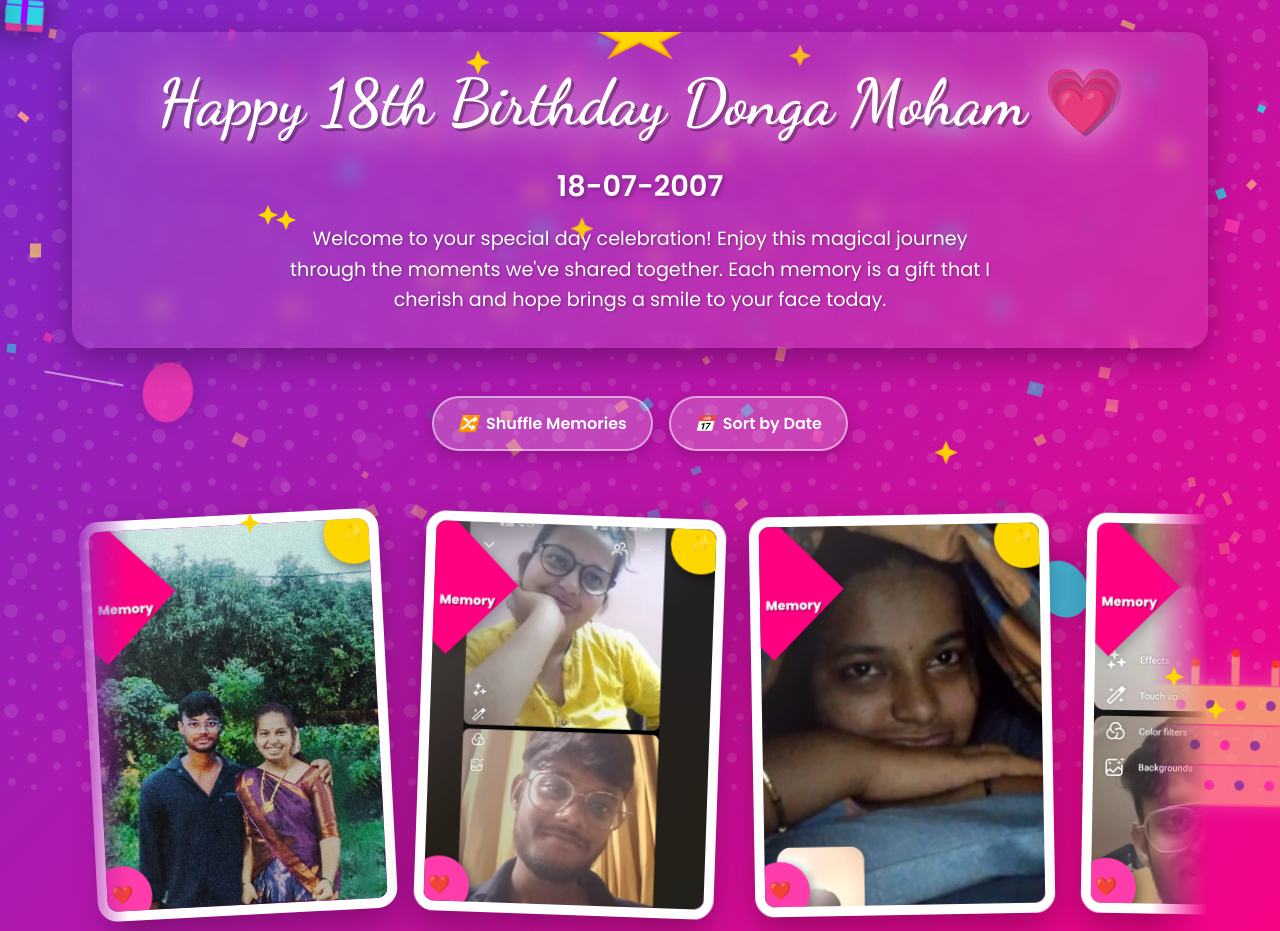
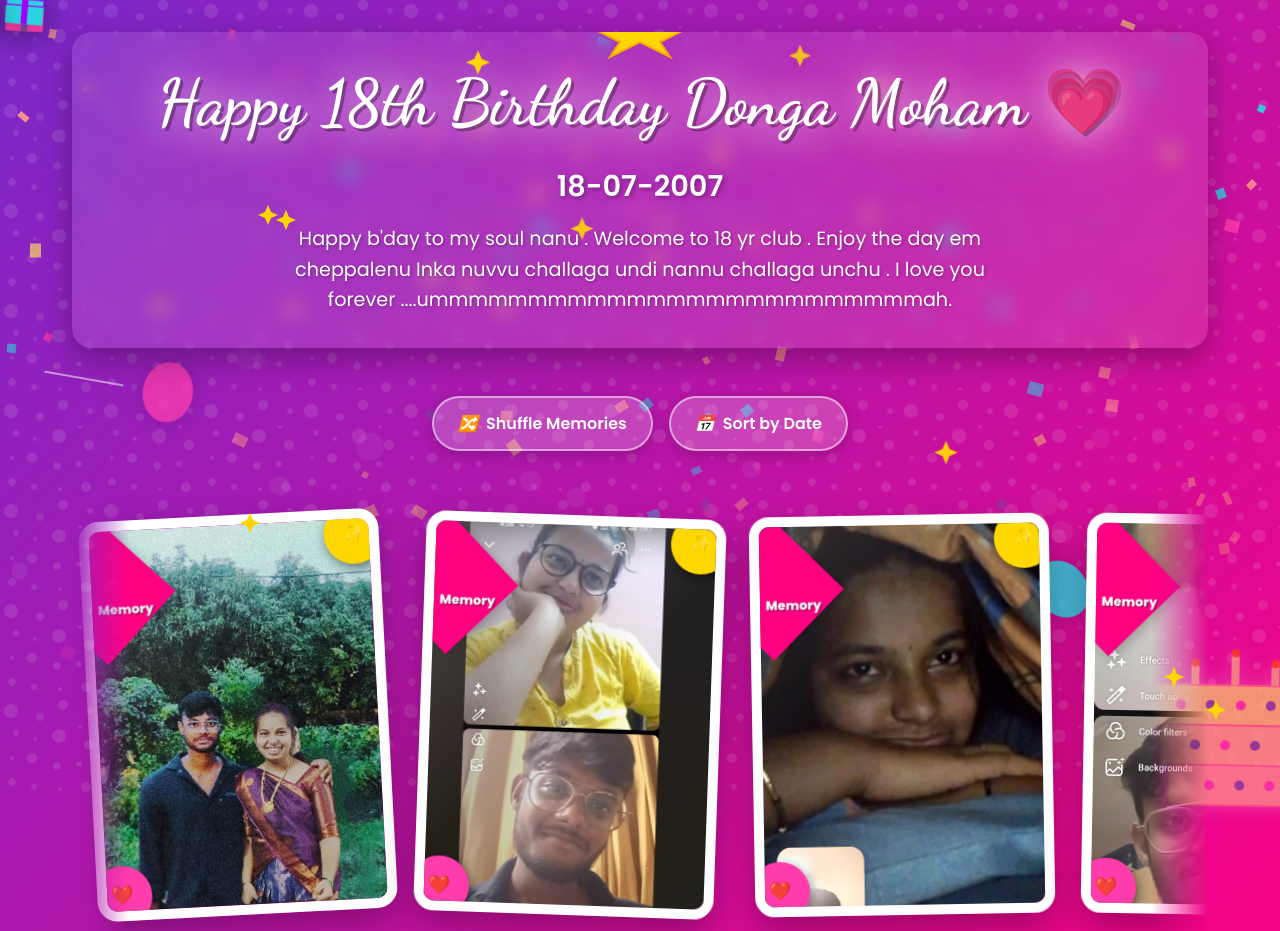
Before and after one commit to Raju1808/your-Raju1808.github.io, a plain HTML site: page memory.html in a window 1280 px wide. Shown: the top 931 px of the page. Drawn offline with Linux system fonts and the light colour scheme.

Commit message:
Update memory.html

```diff
--- a/memory.html
+++ b/memory.html
@@ -790,7 +790,7 @@
             </div>
             <h1>Happy 18th Birthday Donga Moham 💗</h1>
             <div class="birth-date">18-07-2007</div>
-            <p>Welcome to your special day celebration! Enjoy this magical journey through the moments we've shared together. Each memory is a gift that I cherish and hope brings a smile to your face today.</p>
+            <p>Happy b'day to my soul nanu . Welcome to 18 yr club . Enjoy the day em cheppalenu Inka nuvvu challaga undi nannu challaga unchu . I love you forever ....ummmmmmmmmmmmmmmmmmmmmmmmmah.</p>
         </div>
 
         <div class="gallery-controls">
```
